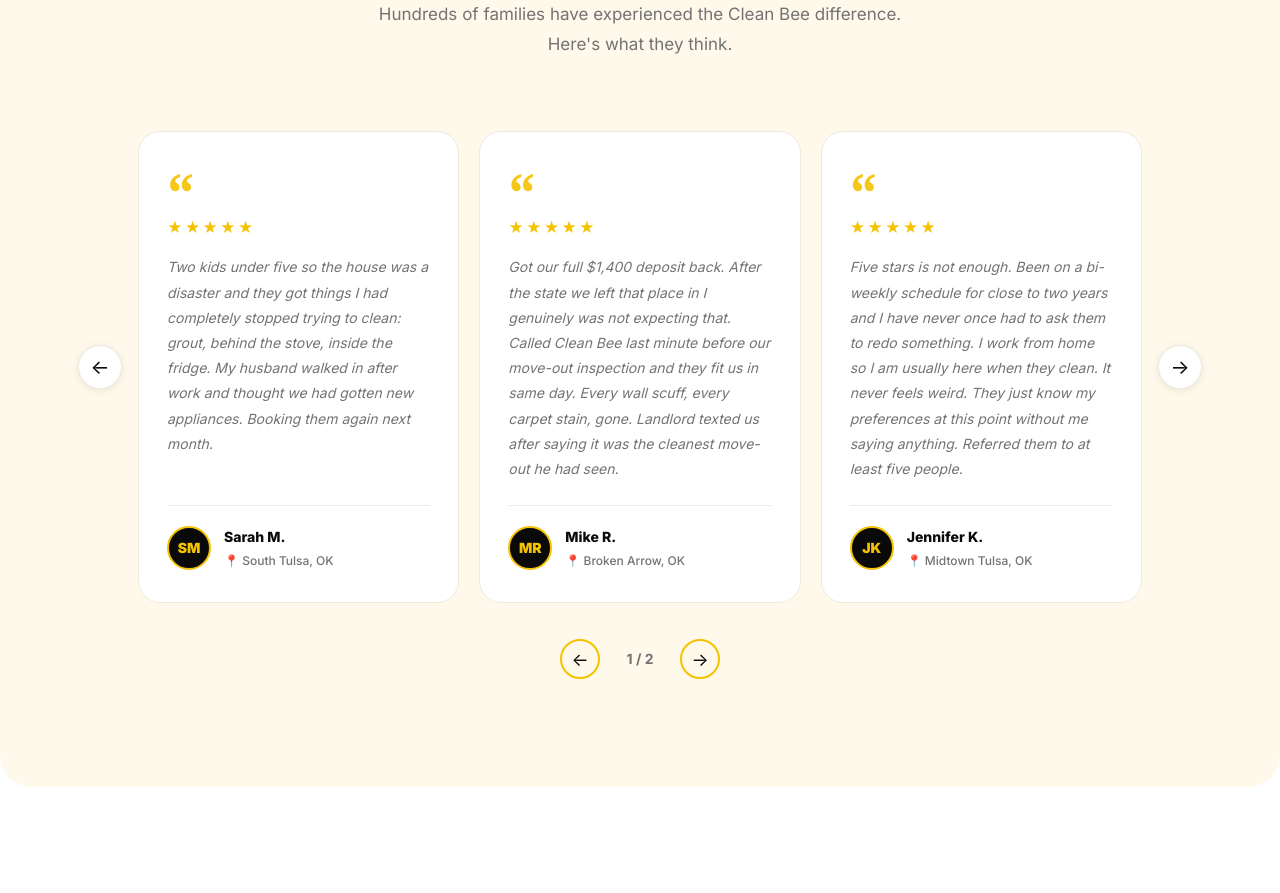
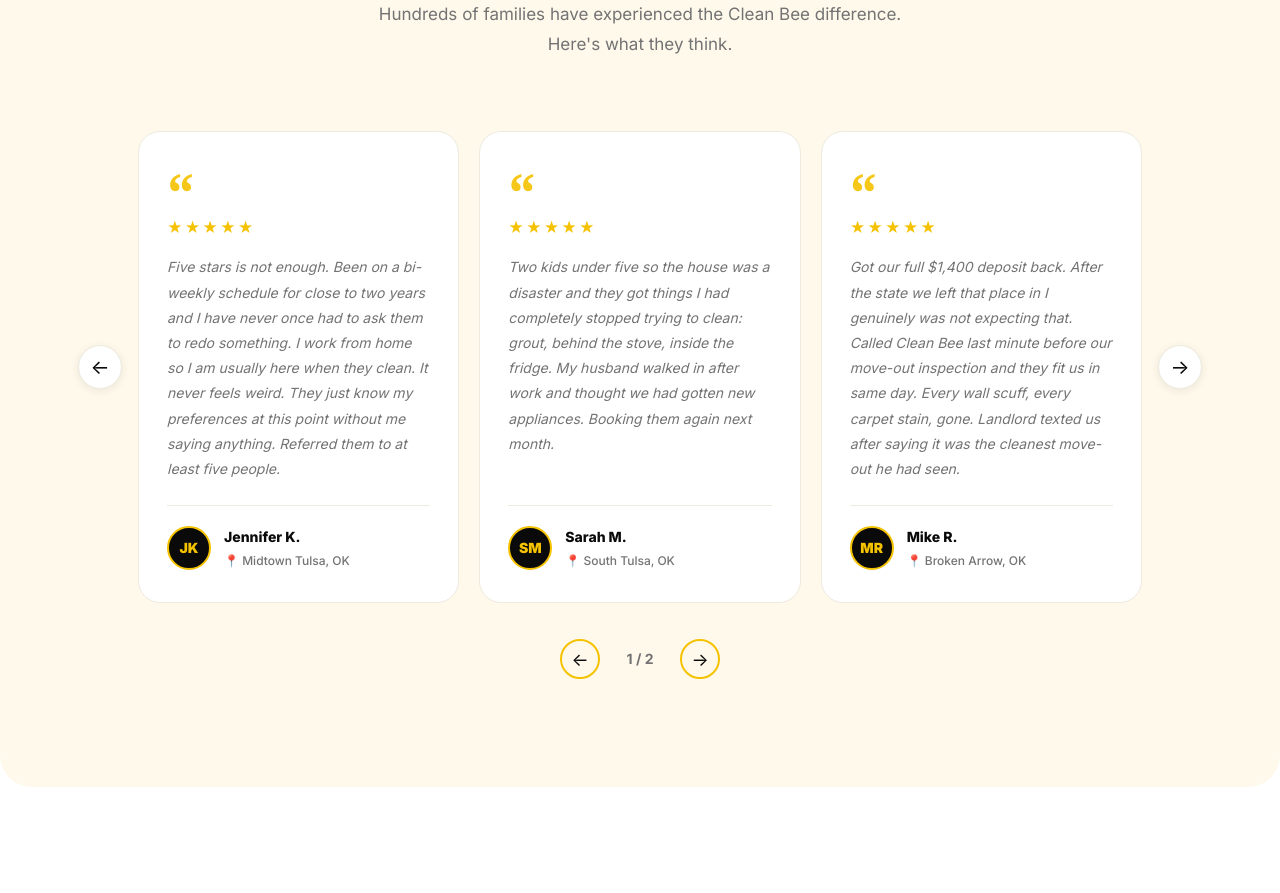
Before and after one commit to alekwayne3-crypto/personal_site, a React (Vite) app in the folder client/: page / in a window 1280 px wide. Shown: the part 4400-5293 px from the top of the page. Built offline with nearby package versions, Linux system fonts and the light colour scheme.

Commit message:
Move Jennifer's review to first position

```diff
--- a/client/src/components/Testimonials.jsx
+++ b/client/src/components/Testimonials.jsx
@@ -1,6 +1,10 @@
 import { useState, useEffect } from 'react'
 
 const REVIEWS = [
+  {
+    initials: 'JK', name: 'Jennifer K.', location: 'Midtown Tulsa, OK', rating: 5,
+    text: "Five stars is not enough. Been on a bi-weekly schedule for close to two years and I have never once had to ask them to redo something. I work from home so I am usually here when they clean. It never feels weird. They just know my preferences at this point without me saying anything. Referred them to at least five people.",
+  },
   {
     initials: 'SM', name: 'Sarah M.', location: 'South Tulsa, OK', rating: 5,
     text: "Two kids under five so the house was a disaster and they got things I had completely stopped trying to clean: grout, behind the stove, inside the fridge. My husband walked in after work and thought we had gotten new appliances. Booking them again next month.",
@@ -8,10 +12,6 @@ const REVIEWS = [
   {
     initials: 'MR', name: 'Mike R.', location: 'Broken Arrow, OK', rating: 5,
     text: "Got our full $1,400 deposit back. After the state we left that place in I genuinely was not expecting that. Called Clean Bee last minute before our move-out inspection and they fit us in same day. Every wall scuff, every carpet stain, gone. Landlord texted us after saying it was the cleanest move-out he had seen.",
-  },
-  {
-    initials: 'JK', name: 'Jennifer K.', location: 'Midtown Tulsa, OK', rating: 5,
-    text: "Five stars is not enough. Been on a bi-weekly schedule for close to two years and I have never once had to ask them to redo something. I work from home so I am usually here when they clean. It never feels weird. They just know my preferences at this point without me saying anything. Referred them to at least five people.",
   },
   {
     initials: 'DL', name: 'David L.', location: 'Owasso, OK', rating: 5,
```
